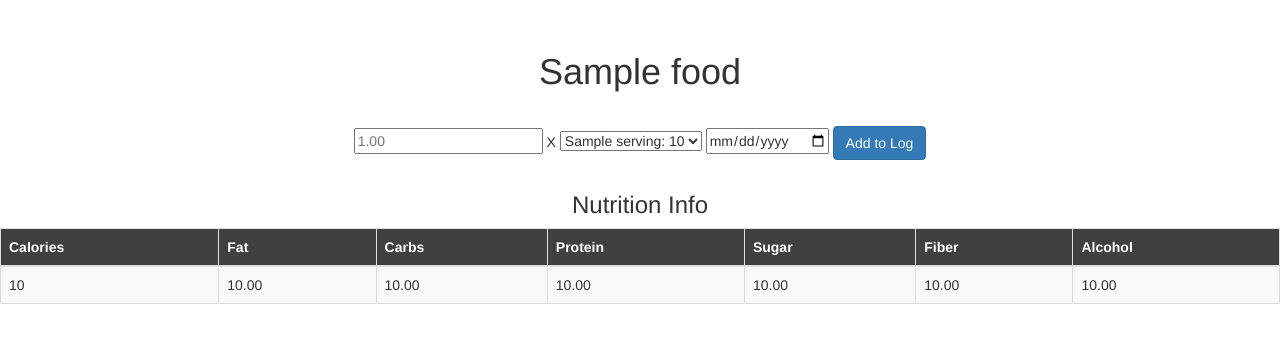
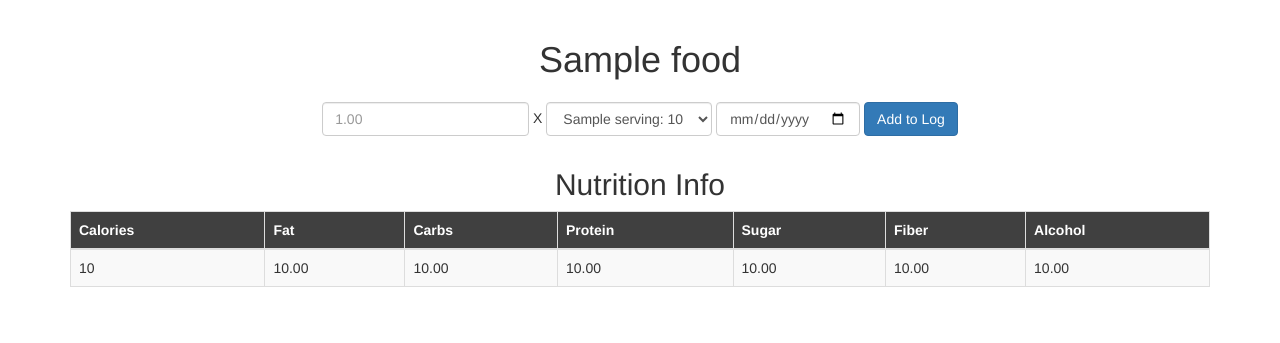
Before and after one commit to maxtrussell/nutrition-mate, a Python web app: template templates/food.html in a window 1280 px wide. Shown: the part 51-394 px from the top of the page. Run offline with Jinja, Linux system fonts and the light colour scheme; the template is opened without the code that fills it: most values are stand-ins (such as "Sample title", 1, 10 or a date in 2020); some libraries are stand-ins or nearby versions.

Commit message:
facelift part 1.5

```diff
--- a/templates/food.html
+++ b/templates/food.html
@@ -1,27 +1,23 @@
-{% include "base.html" %}
+{% extends "base.html" %}
+
+{% block app_content %}
 {% include "log_add_modal.html" %}
-<head>
-    <link rel= "stylesheet" type= "text/css" href= "{{ url_for('static',filename='styles/custom.css') }}">
-</head>
+<h1 align="center">{{ food.name }}</h1>
 
-
-<div align="center" class="slim">
-    <h1 align="center" class="pad-vert slim">{{ food.name }}</h1>
-
-    <form action="/log/add" method="post" autocomplete="off" class="pad-vert">
-        <input name="quantity" type="number" step="0.01" placeholder="1.00"></input>
+<form action="/log/add" method="post" autocomplete="off" class="pad-vert form-inline" align="center">
+    <input name="quantity" type="number" step="0.01" placeholder="1.00" class="form-control"></input>
     X
-        <select name="serving">
+    <select name="serving" class="form-control">
         {% for name, qty in food.servings.items() %}
         <option value="{{ name }}">{{ name }}: {{ qty }}</option>
         {% endfor %}
     </select>
     <input name="id" type="hidden" value="{{ food.id }}"></input>
-        <input type="date" name="selectedDate" value="{{ date }}">
+    <input type="date" name="selectedDate" value="{{ date }}" class="form-control">
     <button type="submit" class="btn btn-primary pad-left">Add to Log</button>
 </form>
 
-    <h3>Nutrition Info</h3>
+<h2 align="center">Nutrition Info</h2>
 <div class="tableFixHead" style="clear: left">
     <table class="table table-striped table-bordered table-hover" align="center">
         <thead class="thead-dark">
@@ -48,6 +44,4 @@
         </tbody>
     </table>
 </div>
-
-
-</div>
+{% endblock %}
```
Lines whose indentation alone changed are shown as unchanged.
